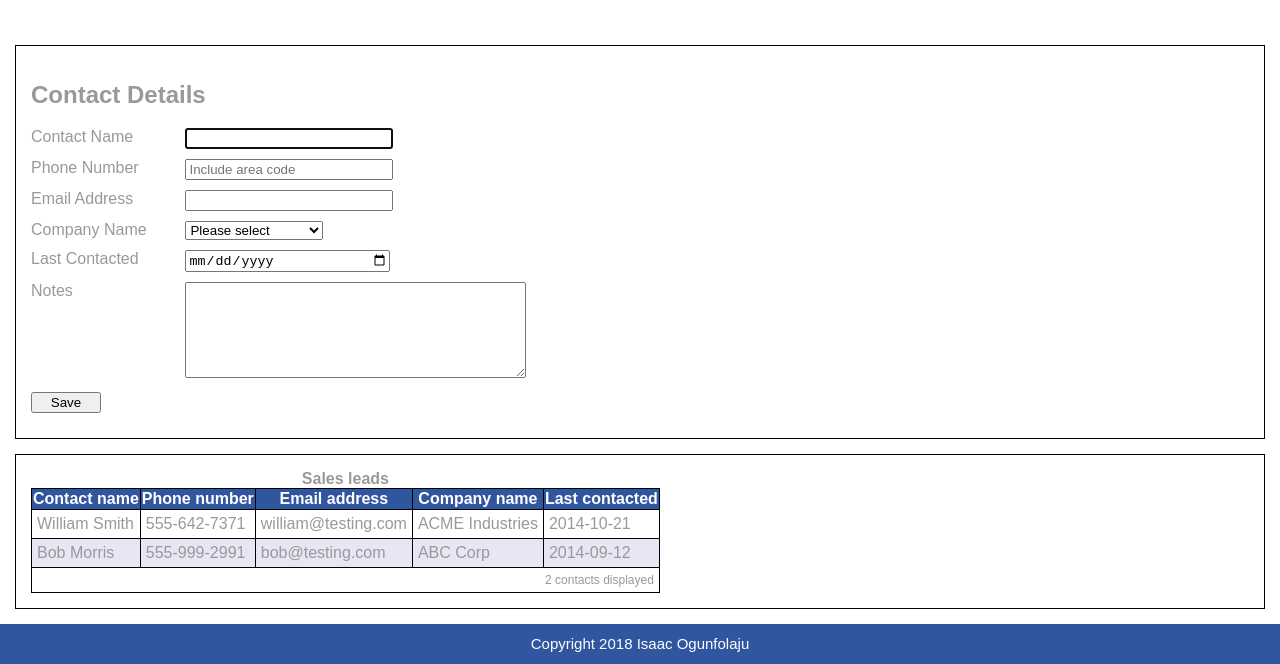
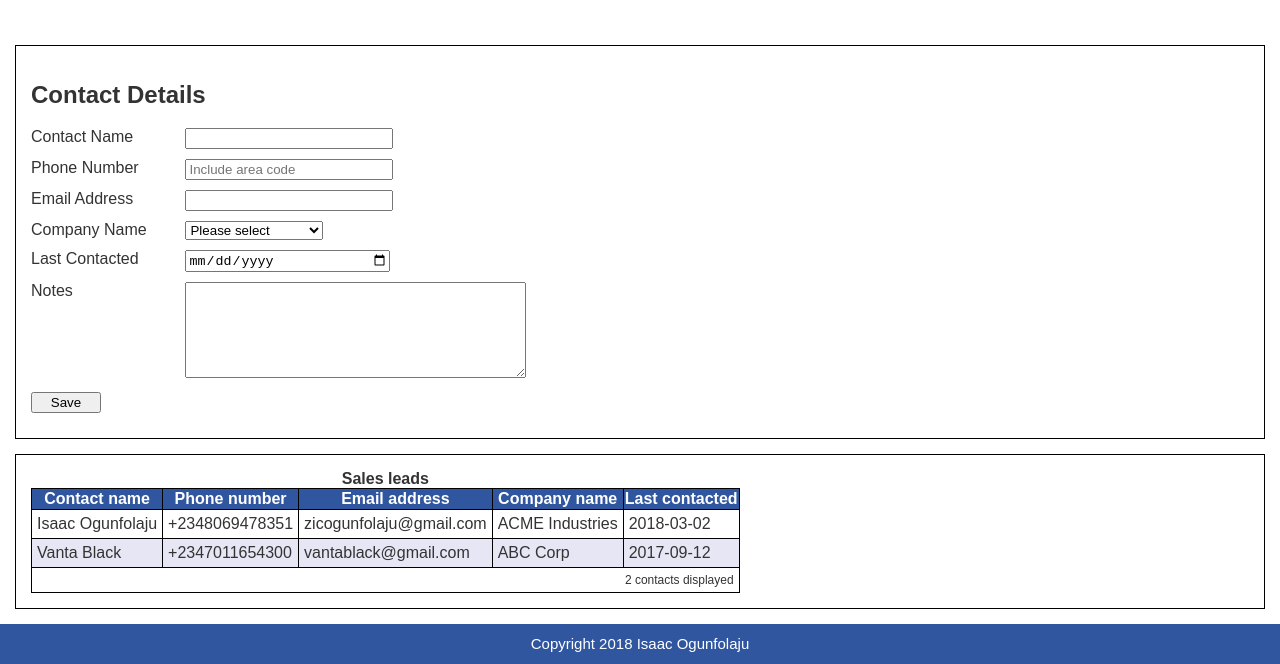
Before and after one commit to Zico007/Contacts, a plain HTML site: page index.html in a window 1280 px wide. Shown: the part 154-818 px from the top of the page. Drawn offline with Linux system fonts and the light colour scheme.

Commit message:
first commit

```diff
--- a/Contacts.css
+++ b/contacts.css
@@ -15,7 +15,7 @@ body{
 
 #contactDetails{
 	border:1px solid black;
-	color:#999999;
+	color:#333333;
 	margin:15px;
 	padding:15px;
 }
@@ -56,10 +56,16 @@ th{
 td{
 	border:1px solid black;
 	padding:5px;
+	color: #333333;
 }
 
 tbody tr:nth-child(even){
 	background-color:#E6E6F5;
+
+}
+
+caption{
+	color:#333333;
 }
 
 tfoot{
--- a/Contacts.html
+++ b/index.html
@@ -3,7 +3,7 @@
 <head>
 	<meta charset="UTF-8">
 	<title>Contacts</title>
-	<link rel="stylesheet" type="text/css" href="Contacts.css">
+	<link rel="stylesheet" type="text/css" href="contacts.css">
 </head>
 <body>
 	<div id="header">
@@ -14,7 +14,7 @@
 			<form method="post">
 				<div class="formRow">
 					<label for="contactName">Contact Name</label>
-					<input required autofocus autocomplete="off" name="contactName" id="contactName" type="text"/>
+					<input autocomplete="off" name="contactName" id="contactName" type="text"/>
 				</div>
 				<div class="formRow">
 					<label for="phoneNumber">Phone Number</label>
@@ -59,18 +59,18 @@
 			</thead>
 			<tbody>
 				<tr>
-					<td>William Smith</td>
-					<td>555-642-7371</td>
-					<td>william@testing.com</td>
+					<td>Isaac Ogunfolaju</td>
+					<td>+2348069478351</td>
+					<td>zicogunfolaju@gmail.com</td>
 					<td>ACME Industries</td>
-					<td>2014-10-21</td>
+					<td>2018-03-02</td>
 				</tr>
 				<tr>
-					<td>Bob Morris</td>
-					<td>555-999-2991</td>
-					<td>bob@testing.com</td>
+					<td>Vanta Black</td>
+					<td>+2347011654300</td>
+					<td>vantablack@gmail.com</td>
 					<td>ABC Corp</td>
-					<td>2014-09-12</td>
+					<td>2017-09-12</td>
 				</tr>
 			</tbody>
 			<tfoot>
```
